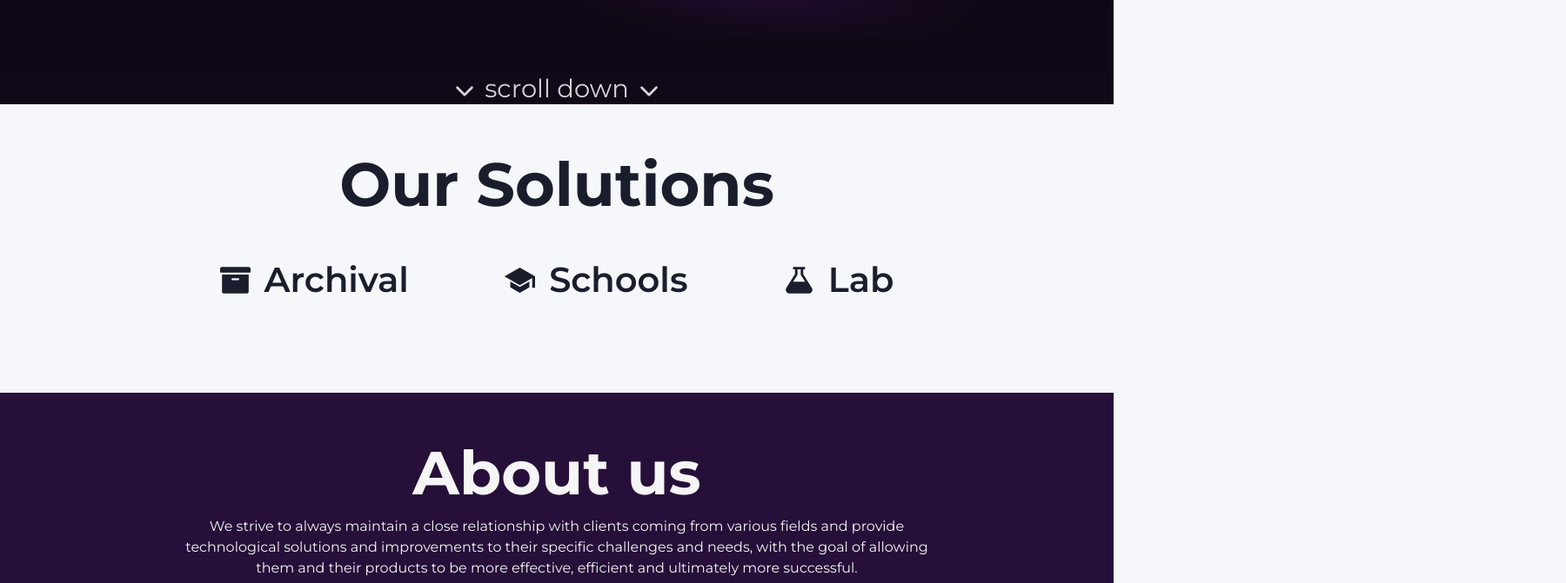
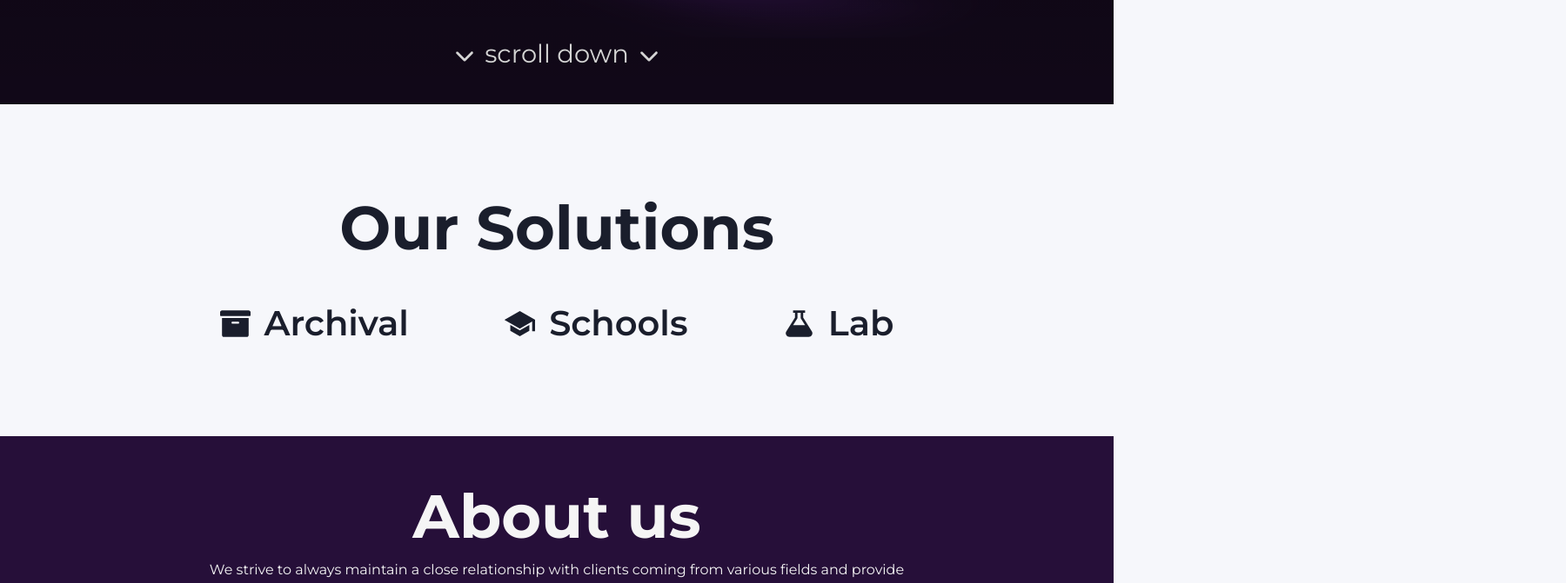
Before and after one commit to LGP21-LGP1/lgp21-lgp1.github.io, a Next.js app: page / in a window 1280 px wide. Shown: the part 680-1351 px from the top of the page at 87% size, 1800 px wide, since content can reach past the window. Built offline with nearby package versions, Linux system fonts and the light colour scheme; no server answers; a web font is replaced by a local one.

Commit message:
fixed some paddings

```diff
--- a/styles/home.module.css
+++ b/styles/home.module.css
@@ -14,6 +14,7 @@
   max-width: 1800px;
   width: 1800px;
   color: var(--light);
+  padding: 2rem;
 }
 
 #jumbotronContent {
@@ -36,7 +37,7 @@
 
 #scrollDown {
   position: absolute;
-  top: 95%;
+  top: 90%;
   width: 100%;
   text-align: center;
   color: var(--gray);
@@ -61,7 +62,7 @@
   display: flex;
   flex-direction: column;
   align-items: center;
-  padding: 50px 3rem 100px 3rem;
+  padding: 100px 3rem 100px 3rem;
 }
 
 #solutionsTitle {
```
